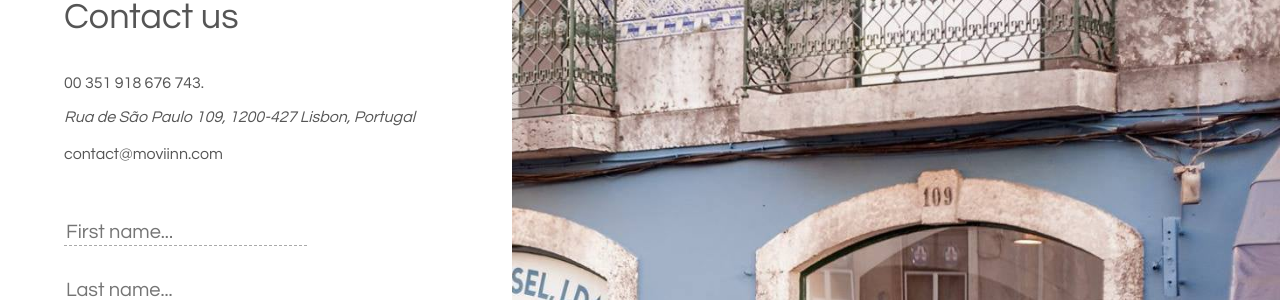
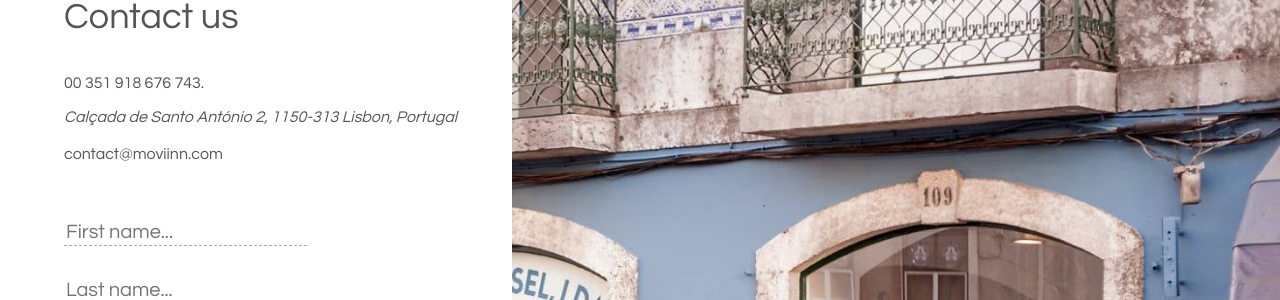
Before and after one commit to Moviinn/moviinn.github.io, a Jekyll site: the page built from index.md, in a window 1280 px wide and 900 px high, scrolled down 5434 px. Shown: the part 151-451 px from the top of the window. Built offline with Jekyll 4.4.1, drawn with Linux system fonts in a browser that asks for light colours; nearby versions of some CDN libraries.

Commit message:
Updated the address.

```diff
--- a/_includes/en/content/contact.html
+++ b/_includes/en/content/contact.html
@@ -8,7 +8,7 @@
 
     <p>
       <a href="tel:+351 918 676 743" class="link dim mid-gray">00 351 918 676 743</a>.
-      <address>Rua de São Paulo 109, 1200-427 Lisbon, Portugal</address>
+      <address>Calçada de Santo António 2, 1150-313 Lisbon, Portugal</address>
       <br/>
       <a href="mailto:contact@moviinn.com?Subject=Hello%20moviinn" class="link dim mid-gray">
         contact@moviinn.com
--- a/_includes/pt/content/contact.html
+++ b/_includes/pt/content/contact.html
@@ -8,7 +8,7 @@
 
     <p>
       <a href="tel:+351 918 676 743" class="link dim mid-gray">00 351 918 676 743</a>.
-      <address>Rua de São Paulo 109, 1200-427 Lisbon, Portugal</address>
+      <address>Calçada de Santo António 2, 1150-313 Lisboa, Portugal</address>
       <br/>
       <a href="mailto:contact@moviinn.com?Subject=Ola%20moviinn" class="link dim mid-gray">
         contact@moviinn.com
```
